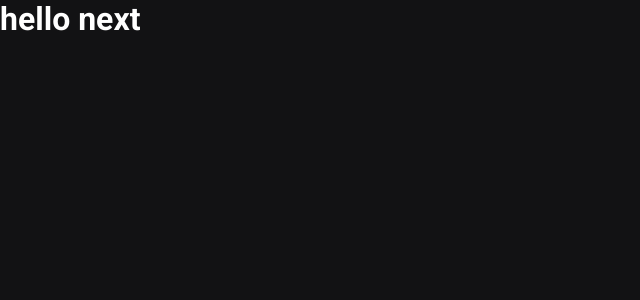
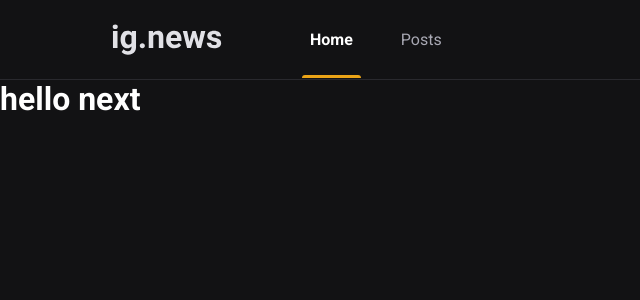
Before and after one commit to mestreshake/ig.news, a Next.js app: page / in a window 1280 px wide. Shown: the top 300 px of the page, without its empty margins (0-640 px from the left). Built offline with nearby package versions, Linux system fonts and the light colour scheme.

Commit message:
feat: Header creation and styling

```diff
--- /dev/null
+++ b/src/components/Header/index.tsx
@@ -0,0 +1,17 @@
+import { Container, Content } from "./styles";
+import Image from "next/image";
+import logoImg from "../../../public/images/logo.svg";
+
+export function Header() {
+  return (
+    <Container>
+      <Content>
+        <Image src={logoImg} alt="ig.news" />
+        <nav>
+          <a className="active">Home</a>
+          <a>Posts</a>
+        </nav>
+      </Content>
+    </Container>
+  );
+}
--- /dev/null
+++ b/src/components/Header/styles.ts
@@ -0,0 +1,56 @@
+import styled from "styled-components";
+
+export const Container = styled.header`
+  height: 5rem;
+  border-bottom: 1px solid var(--gray-800);
+`;
+
+export const Content = styled.div`
+  max-width: 1120px;
+  height: 100%;
+  margin: 0 auto;
+  padding: 0 2rem;
+
+  display: flex;
+  align-items: center;
+
+  nav {
+    margin-left: 5rem;
+    height: 100%;
+
+    a {
+      display: inline-block;
+      position: relative;
+      padding: 0 0.5rem;
+      height: 100%;
+      line-height: 5rem; //tip: if line-height=== parent height, it will be centralized
+      color: var(--gray-300);
+
+      transition: color 0.2s;
+
+      & + a {
+        margin-left: 2rem;
+      }
+
+      &:hover {
+        color: var(--white);
+      }
+
+      &.active {
+        color: var(--white);
+        font-weight: bold;
+      }
+
+      &.active::after {
+        content: "";
+        height: 3px;
+        border-radius: 3px 3px 0 0;
+        width: 100%;
+        position: absolute;
+        bottom: 1px;
+        left: 0;
+        background: var(--yellow-500);
+      }
+    }
+  }
+`;
--- a/src/pages/_app.tsx
+++ b/src/pages/_app.tsx
@@ -1,7 +1,13 @@
 import type { AppProps } from "next/app";
+import { Header } from "../components/Header";
 
 function MyApp({ Component, pageProps }: AppProps) {
-  return <Component {...pageProps} />;
+  return (
+    <>
+      <Header />
+      <Component {...pageProps} />
+    </>
+  );
 }
 
 export default MyApp;
```
